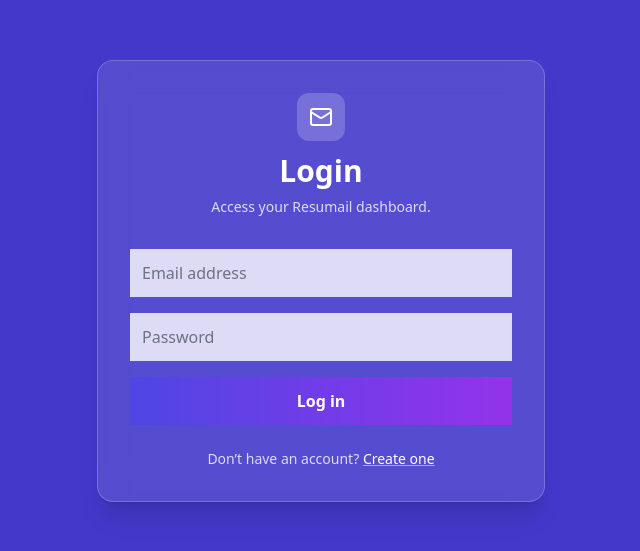
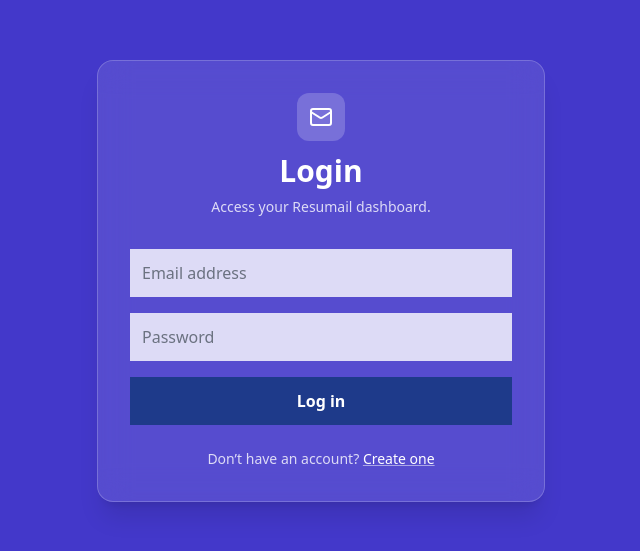
Before and after one commit to FizdeFabre/Resumail, a React (Vite) app: page /login in a window 1280 px wide. Shown: the part 119-670 px from the top of the page, without its empty margins (319-959 px from the left). Built offline with nearby package versions, Linux system fonts and the light colour scheme; no server answers.

Commit message:
War. War never changes

```diff
--- a/src/pages/Landing.jsx
+++ b/src/pages/Landing.jsx
@@ -16,9 +16,9 @@
           <div className="max-w-6xl mx-auto px-6 py-4 flex justify-between items-center">
             <div className="flex items-center gap-3">
               <div className="w-10 h-10 bg-white rounded-xl flex items-center justify-center">
-     <img src={Logo} alt="Logo" width={32} height={32} className="rounded-lg" />
+            <img src={Logo} alt="Logo" width={32} height={32} className="rounded-lg" />
               </div>
-          //  <h1 className="text-xl font-bold tracking-tight">Resumail (A virer ssi image marche bien ). </h1>
+
           </div>
           <div className="flex items-center gap-4">
             <Link to="/login">
--- a/src/pages/Login.jsx
+++ b/src/pages/Login.jsx
@@ -72,7 +72,7 @@ return (
           className={`w-full py-3 rounded-lg font-semibold text-white transition-all flex items-center justify-center gap-2 ${
             loading
               ? "bg-white/30 cursor-not-allowed"
-              : "bg-gradient-to-r from-indigo-600 to-purple-600 hover:opacity-90"
+              : "bg-blue-900 hover:opacity-90"
           }`}
         >
           {loading ? <Loader2 className="animate-spin w-5 h-5" /> : "Log in"}
--- a/src/pages/Signup.jsx
+++ b/src/pages/Signup.jsx
@@ -82,7 +82,7 @@ return (
           className={`w-full py-3 rounded-lg font-semibold text-white transition-all flex items-center justify-center gap-2 ${
             loading
               ? "bg-white/30 cursor-not-allowed"
-              : "bg-gradient-to-r from-pink-600 to-indigo-600 hover:opacity-90"
+              : "bg-blue-900 hover:opacity-90"
           }`}
         >
           {loading ? (
```
